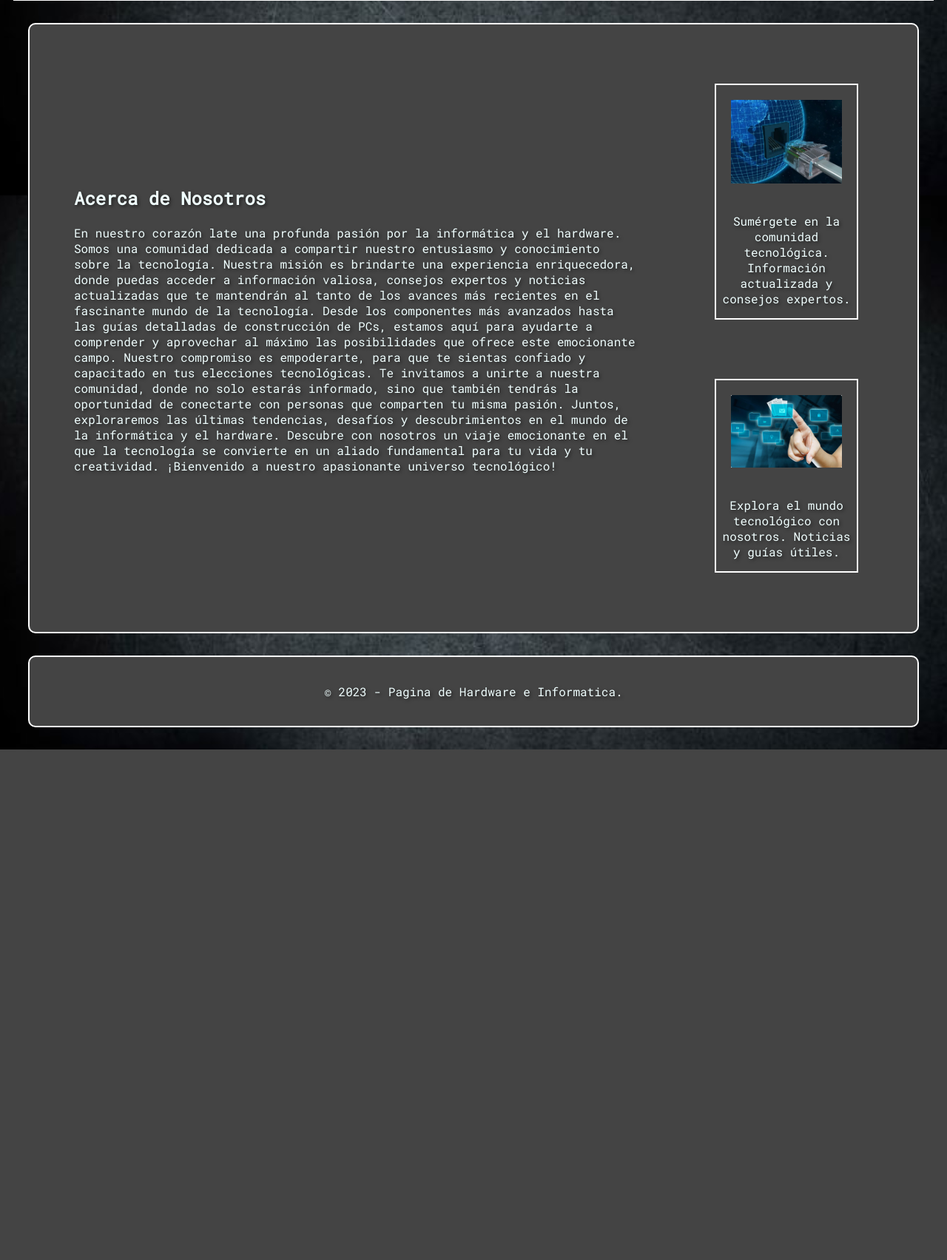
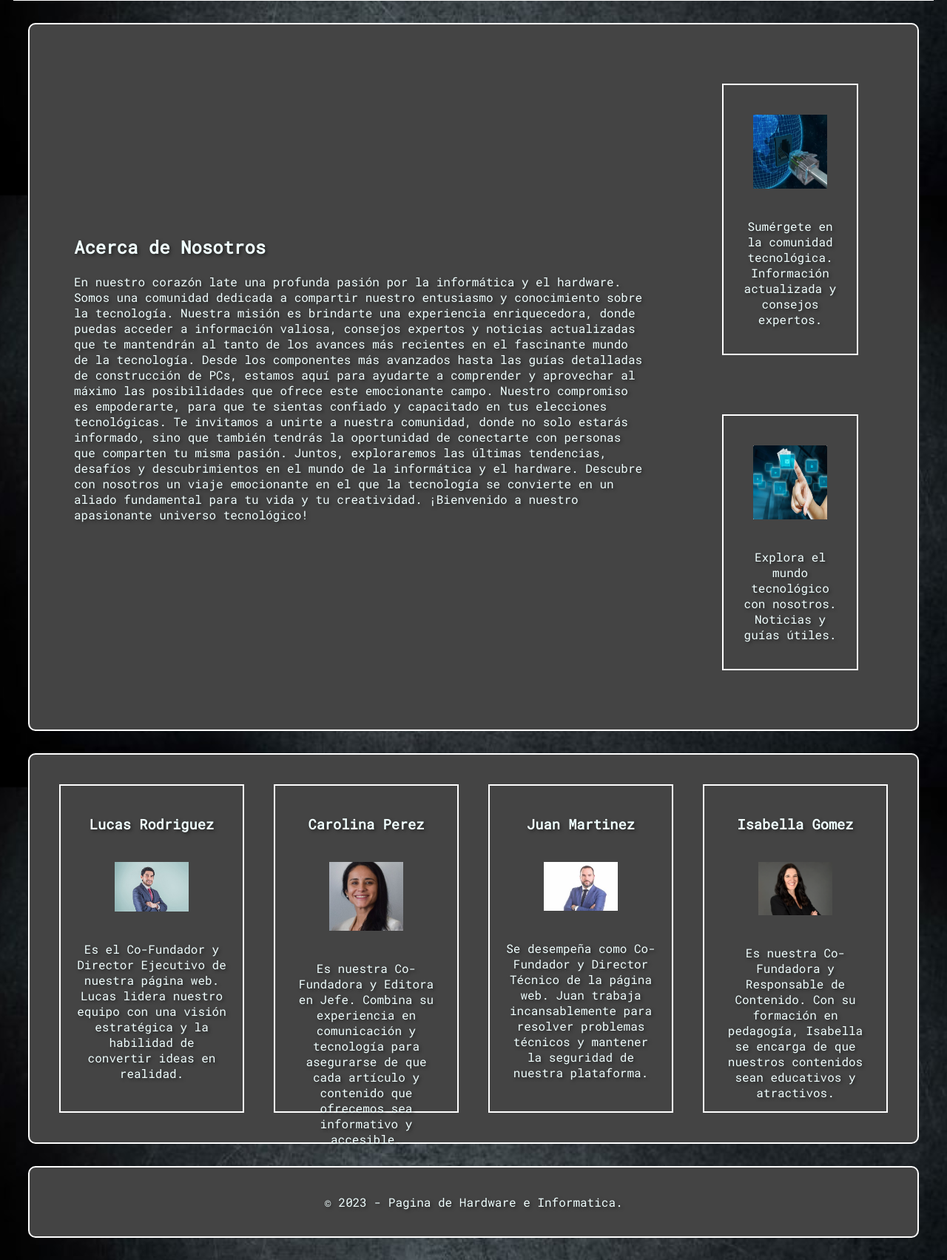
Before and after one commit to DevsJane/InfowareWeb, a PHP site: page /indexNosotros.html in a window 1280 px wide. Shown: the part 536-2239 px from the top of the page at 74% size. Before the commit the page ends 1549 px from the top, so only its background shows below. Run offline with PHP 8.4, Linux system fonts and the light colour scheme.

Commit message:
Creacion de Seccion de Fundadores de la pagina

```diff
--- a/indexInicio.html
+++ b/indexInicio.html
@@ -107,7 +107,7 @@
 
         <section>
             <table class="section">
-                <th id="below-text-th">
+                <th class="center-text">
                     <!--
                         <h3>Acerca de nosotros</h3>
                         <p> Somos una comunidad apasionada de la informática y el hardware.
--- a/indexNosotros.html
+++ b/indexNosotros.html
@@ -52,16 +52,42 @@
                 </div>
                 <div id="aboutus-column">
                     <div class="aboutus-column-type">
-                        <img src="aboutus-img-1.webp" alt="Prueba" class="aboutus-img">
+                        <img src="aboutus-img-1.webp" alt="Imagen Acerca de Nosotros 1" class="aboutus-img">
                         <p>Sumérgete en la comunidad tecnológica. Información actualizada y consejos expertos.</p>
                     </div>
                     <div class="aboutus-column-type">
-                        <img src="aboutus-img-2.jpg" alt="Prueba" class="aboutus-img">
+                        <img src="aboutus-img-2.jpg" alt="Imagen Acerca de Nosotros 2" class="aboutus-img">
                         <p>Explora el mundo tecnológico con nosotros. Noticias y guías útiles.</p>
                     </div>
                 </div>
             </div>
         </section>
+
+        <section>
+            <div class="section">
+                <div class="worker-container">
+                    <h3>Lucas Rodriguez</h3>
+                    <img src="img-worker-1.jpg" alt="Lucas Rodriguez" class="worker-img">
+                    <p> Es el Co-Fundador y Director Ejecutivo de nuestra página web. Lucas lidera nuestro equipo con una visión estratégica y la habilidad de convertir ideas en realidad.</p>
+                </div>
+                <div class="worker-container">
+                    <h3>Carolina Perez</h3>
+                    <img src="img-worker-2.jpg" alt="Carolina Perez" class="worker-img">
+                    <p>Es nuestra Co-Fundadora y Editora en Jefe. Combina su experiencia en comunicación y tecnología para asegurarse de que cada artículo y contenido que ofrecemos sea informativo y accesible.</p>
+                </div>
+                <div class="worker-container">
+                    <h3>Juan Martinez</h3>
+                    <img src="img-worker-3.jpeg" alt="Juan Martinez" class="worker-img">
+                    <p>Se desempeña como Co-Fundador y Director Técnico de la página web. Juan trabaja incansablemente para resolver problemas técnicos y mantener la seguridad de nuestra plataforma.</p>
+                </div>
+                <div class="worker-container">
+                    <h3>Isabella Gomez</h3>
+                    <img src="img-worker-4.png" alt="Isabella Gomez" class="worker-img">
+                    <p>Es nuestra Co-Fundadora y Responsable de Contenido. Con su formación en pedagogía, Isabella se encarga de que nuestros contenidos sean educativos y atractivos.</p>
+                </div>
+            </div>
+        </section>
+
     </main>
 
     <div class="section center-content">
--- a/indexRegistro.html
+++ b/indexRegistro.html
@@ -221,7 +221,7 @@
 
             <section>
                 <table class="section">
-                    <th id="below-text-th">
+                    <th class="center-text">
                         <!--
                             <h3>Acerca de nosotros</h3>
                             <p> Somos una comunidad apasionada de la informática y el hardware.
--- a/styles.css
+++ b/styles.css
@@ -25,6 +25,10 @@
 
 .center-text{
     text-align: center;
+}
+
+.justify-text{
+    text-align: justify;
 }
 
 #logo-nav{
@@ -88,10 +92,6 @@
     margin:50px;
 }
 
-#below-text-th{
-    text-align: center;
-}
-
 #socials{
     width: 250px;
     display: flex;
@@ -141,6 +141,7 @@
 
 .aboutus-column-type{
     margin: 40px;
+    padding: 20px;
     text-align: center;
     border: 2px solid white;
 }
@@ -157,5 +158,26 @@
 
 .aboutus-img{
     margin: 20px;
-    width: 150px;
+    width: 100px;
+    height: 100px;
 }
+
+.worker-container{
+    width: 300px;
+    height: 400px;
+    margin: 20px;
+    padding: 20px;
+    text-align: center;
+    border: 2px solid white;
+}
+
+.worker-img{
+    margin: 20px;
+    width: 100px;
+}
+
+.info-text{
+    margin:30px;
+    padding: 20px;
+    text-align: justify;
+}
```
Also changed, not shown: img-worker-1.jpg (added), img-worker-2.jpg (added), img-worker-3.jpeg (added), img-worker-4.png (added).
